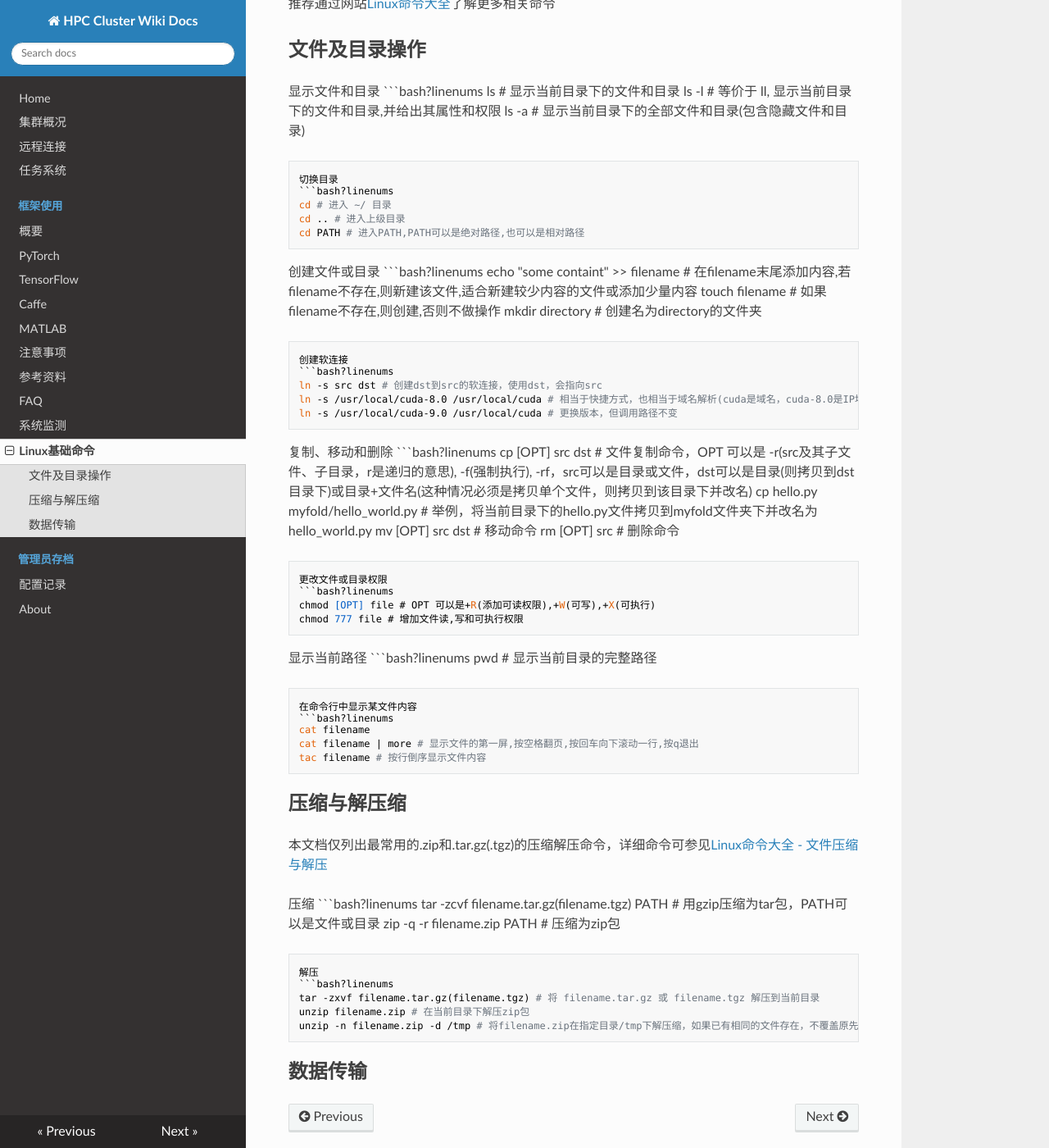
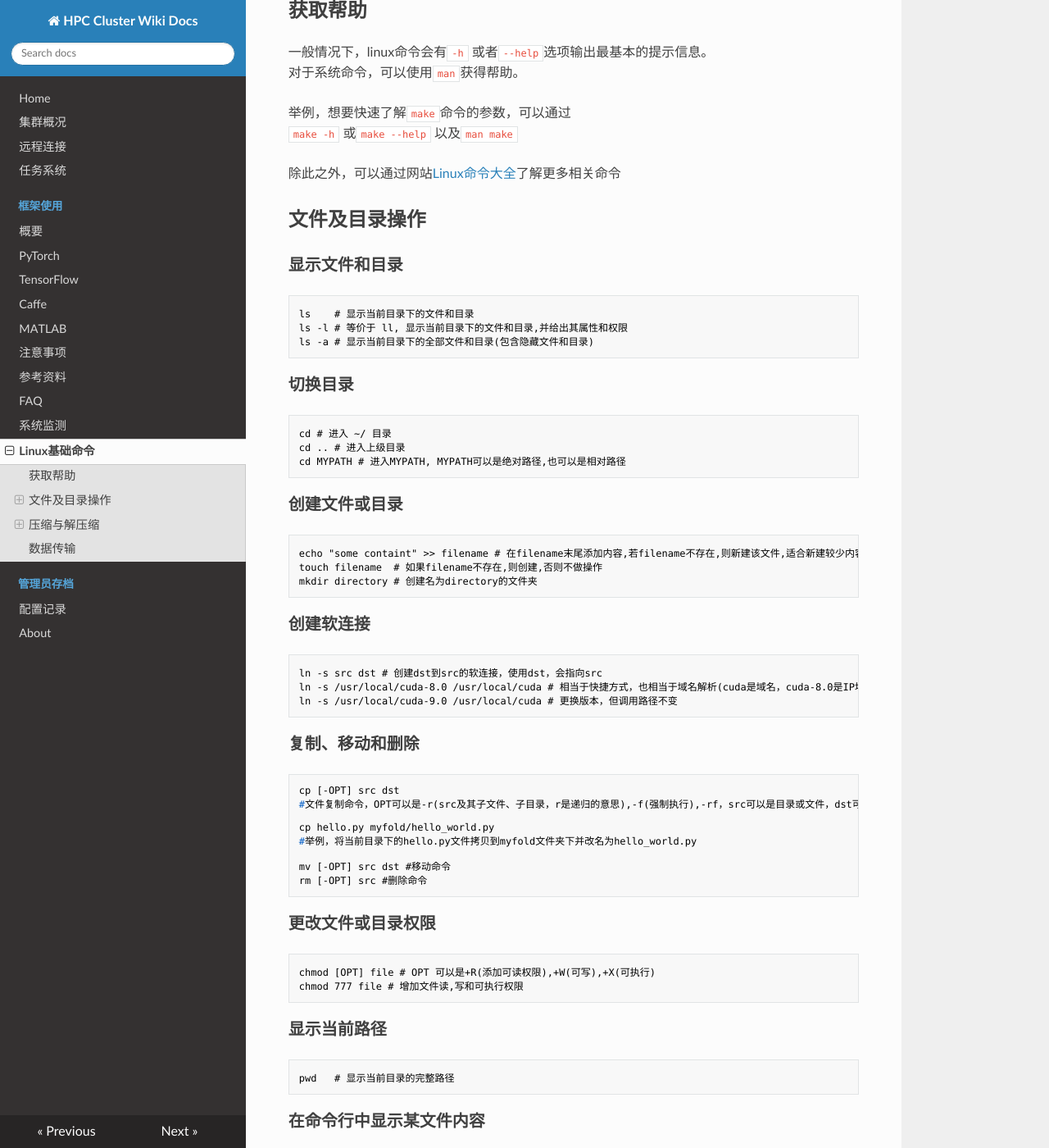
Before and after one commit to SSRheart/HPC_wiki_docs, an MkDocs documentation site: the page built from docs/LinuxBasicCommands.md, in a window 1280 px wide and 1400 px high, scrolled down 223 px. Shown: the whole window at 82% size. Built offline with MkDocs 1.6.1, drawn with Linux system fonts in a browser that asks for light colours; nearby versions of some CDN libraries; old or Windows-style settings are respelled for this version of MkDocs; some of the changed text lies outside the part shown.

Commit message:
add some refer, small fix to basic commands

````diff
--- a/docs/LinuxBasicCommands.md
+++ b/docs/LinuxBasicCommands.md
@@ -1,50 +1,70 @@
 # Linux 基础命令
-如有其他命令或不详细的地方，可以在命令行下输入 command --help (或 command -h) 获取详细的参数信息和命令格式
-推荐通过网站[Linux命令大全](http://man.linuxde.net/)了解更多相关命令
+*本节由CastellanLiu贡献*
+
+## 获取帮助
+一般情况下，linux命令会有`-h` 或者`--help`选项输出最基本的提示信息。
+对于系统命令，可以使用`man`获得帮助。
+
+举例，想要快速了解`make`命令的参数，可以通过
+`make -h` 或`make --help` 以及`man make`
+
+除此之外，可以通过网站[Linux命令大全](http://man.linuxde.net/)了解更多相关命令
 
 ## 文件及目录操作
-显示文件和目录
-```bash?linenums
+
+### 显示文件和目录
+
+```shell
 ls	  # 显示当前目录下的文件和目录
 ls -l # 等价于 ll, 显示当前目录下的文件和目录,并给出其属性和权限
 ls -a # 显示当前目录下的全部文件和目录(包含隐藏文件和目录)
 ```
-切换目录
-```bash?linenums
+
+###切换目录
+```shell
 cd # 进入 ~/ 目录
 cd .. # 进入上级目录
-cd PATH # 进入PATH,PATH可以是绝对路径,也可以是相对路径
+cd MYPATH # 进入MYPATH, MYPATH可以是绝对路径,也可以是相对路径
 ```
-创建文件或目录
-```bash?linenums
+
+###创建文件或目录
+```shell
 echo "some containt" >> filename # 在filename末尾添加内容,若filename不存在,则新建该文件,适合新建较少内容的文件或添加少量内容
-touch filename # 如果filename不存在,则创建,否则不做操作
+touch filename  # 如果filename不存在,则创建,否则不做操作
 mkdir directory # 创建名为directory的文件夹
 ```
-创建软连接
-```bash?linenums
+
+###创建软连接
+```shell
 ln -s src dst # 创建dst到src的软连接，使用dst，会指向src
 ln -s /usr/local/cuda-8.0 /usr/local/cuda # 相当于快捷方式，也相当于域名解析(cuda是域名，cuda-8.0是IP地址)
 ln -s /usr/local/cuda-9.0 /usr/local/cuda # 更换版本，但调用路径不变
 ```
-复制、移动和删除
-```bash?linenums
-cp [OPT] src dst # 文件复制命令，OPT 可以是 -r(src及其子文件、子目录，r是递归的意思), -f(强制执行), -rf，src可以是目录或文件，dst可以是目录(则拷贝到dst目录下)或目录+文件名(这种情况必须是拷贝单个文件，则拷贝到该目录下并改名)
-cp hello.py myfold/hello_world.py # 举例，将当前目录下的hello.py文件拷贝到myfold文件夹下并改名为hello_world.py
-mv [OPT] src dst # 移动命令
-rm [OPT] src # 删除命令
+
+###复制、移动和删除
+```shell
+cp [-OPT] src dst
+#文件复制命令，OPT可以是-r(src及其子文件、子目录，r是递归的意思),-f(强制执行),-rf，src可以是目录或文件，dst可以是目录(则拷贝到dst目录下)或目录+文件名(这种情况必须是拷贝单个文件，则拷贝到该目录下并改名)
+
+cp hello.py myfold/hello_world.py
+#举例，将当前目录下的hello.py文件拷贝到myfold文件夹下并改名为hello_world.py
+
+mv [-OPT] src dst #移动命令
+rm [-OPT] src #删除命令
 ```
-更改文件或目录权限
-```bash?linenums
+
+###更改文件或目录权限
+```shell
 chmod [OPT] file # OPT 可以是+R(添加可读权限),+W(可写),+X(可执行)
 chmod 777 file # 增加文件读,写和可执行权限
 ```
-显示当前路径
-```bash?linenums
+
+###显示当前路径
+```shell
 pwd   # 显示当前目录的完整路径
 ```
-在命令行中显示某文件内容
-```bash?linenums
+###在命令行中显示某文件内容
+```shell
 cat filename
 cat filename | more # 显示文件的第一屏,按空格翻页,按回车向下滚动一行,按q退出
 tac filename # 按行倒序显示文件内容
@@ -52,13 +72,16 @@ tac filename # 按行倒序显示文件内容
 ## 压缩与解压缩
 本文档仅列出最常用的.zip和.tar.gz(.tgz)的压缩解压命令，详细命令可参见[Linux命令大全 - 文件压缩与解压](http://man.linuxde.net/sub/%E6%96%87%E4%BB%B6%E5%8E%8B%E7%BC%A9%E4%B8%8E%E8%A7%A3%E5%8E%8B)
 
-压缩
-```bash?linenums
+###压缩
+
+```shell
 tar -zcvf filename.tar.gz(filename.tgz) PATH # 用gzip压缩为tar包，PATH可以是文件或目录
-zip -q -r filename.zip PATH # 压缩为zip包
+zip  -r filename.zip PATH # 压缩为zip包
 ```
-解压
-```bash?linenums
+
+###解压
+
+```shell
 tar -zxvf filename.tar.gz(filename.tgz) # 将 filename.tar.gz 或 filename.tgz 解压到当前目录
 unzip filename.zip # 在当前目录下解压zip包
 unzip -n filename.zip -d /tmp # 将filename.zip在指定目录/tmp下解压缩，如果已有相同的文件存在，不覆盖原先的文件。
--- a/docs/systemWatch.md
+++ b/docs/systemWatch.md
@@ -22,3 +22,15 @@ Ganglia 是一个开源监视项目，设计用来监测收集大量节点的系
 访问[/jobs](http://219.217.238.193/jobs) 能够看到当前所有任务的统计信息.
 
 ## 常用系统运行状态检测指令
+
+### top 命令
+
+给出实时动态的进程列表和系统状态 [top 使用实例](https://linux.cn/article-2352-1.html)
+
+### ps 命令
+
+显示被选中的系统活跃进程的信息。
+
+例如
+`ps aux | grep yourUserName`
+将会列出活跃的属于`yourUserName`用户的进程。
````
Also changed, not shown: docs/refer.md (+16 -1 lines).
